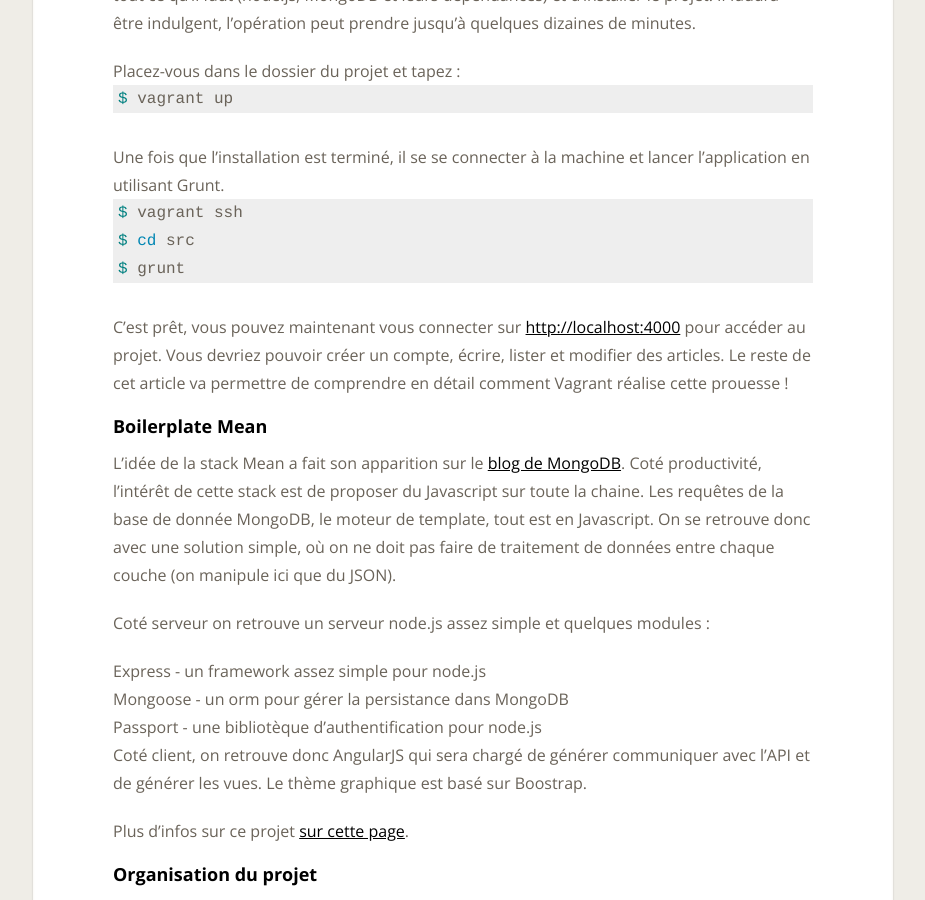
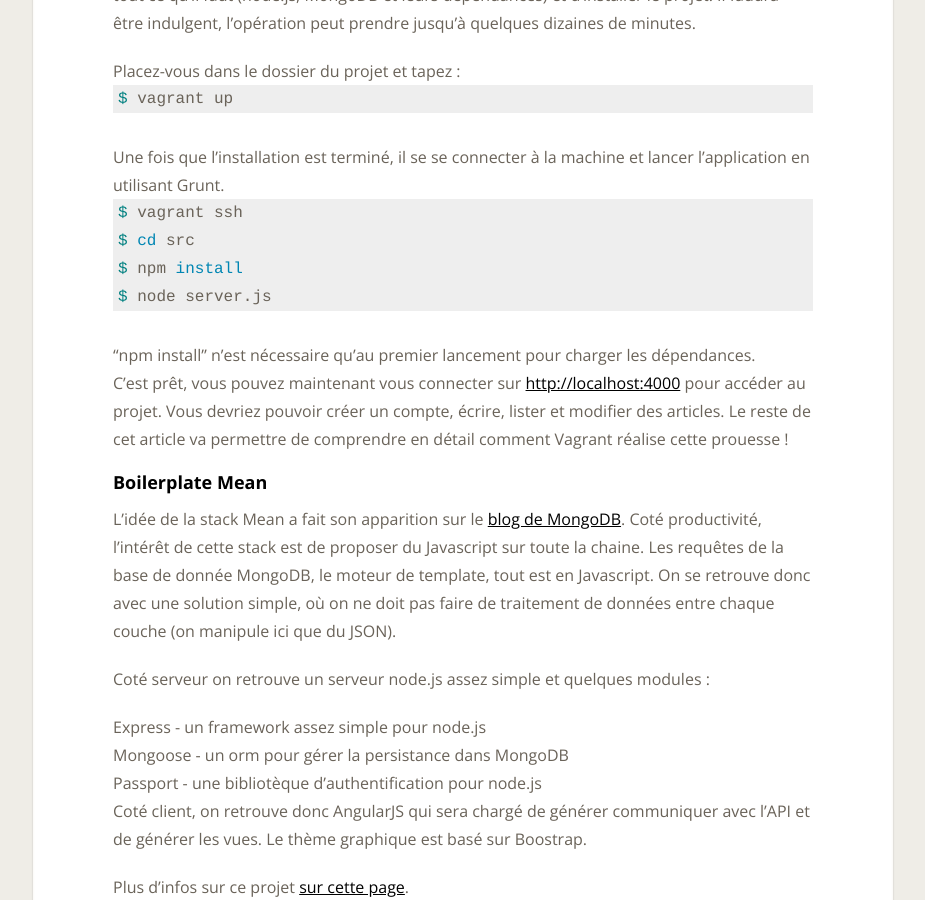
Before and after one commit to Toam/toam.fr, a Jekyll site: the page built from _posts/2013-10-08-tester-mean-stack-avec-vagrant.markdown, in a window 1280 px wide and 900 px high, scrolled down 1187 px. Shown: the whole window, without its empty margins (177-1102 px from the left). Built offline with Jekyll 4.4.1, drawn with Linux system fonts in a browser that asks for light colours; nearby versions of some CDN libraries; comment, search, counter and statistics services are not loaded.

Commit message:
suppression grunt

```diff
--- a/_posts/2013-10-08-tester-mean-stack-avec-vagrant.markdown
+++ b/_posts/2013-10-08-tester-mean-stack-avec-vagrant.markdown
@@ -42,8 +42,11 @@
 {% highlight sh %}
 $ vagrant ssh
 $ cd src
-$ grunt
+$ npm install
+$ node server.js
 {% endhighlight %}
+
+* "npm install" n'est nécessaire qu'au premier lancement pour charger les dépendances.
 
 C'est prêt, vous pouvez maintenant vous connecter sur <a href="http://localhost:4000" target="_blank">http://localhost:4000</a> pour accéder au projet. Vous devriez pouvoir créer un compte, écrire, lister et modifier des articles. Le reste de cet article va permettre de comprendre en détail comment Vagrant réalise cette prouesse !
 
```
